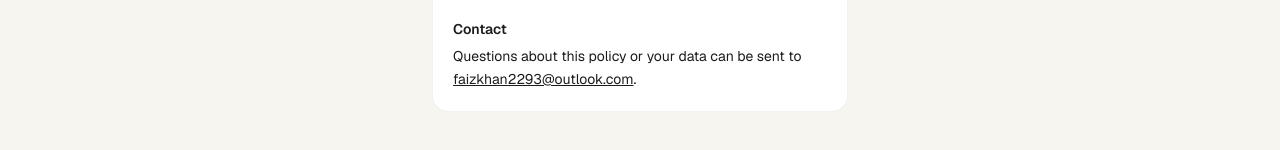
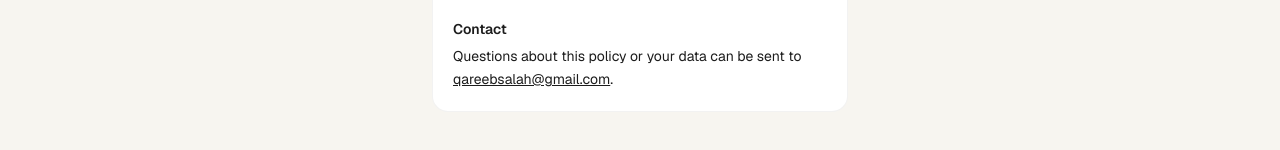
Before and after one commit to harshitdikshit96-svg/qareeb, a Next.js app: page /privacy in a window 1280 px wide. Shown: the part 1015-1165 px from the top of the page. Built offline with nearby package versions, Linux system fonts and the light colour scheme; a web font is replaced by a local one.

Commit message:
contact email id update

```diff
--- a/scripts/geocode-masjids.mjs
+++ b/scripts/geocode-masjids.mjs
@@ -19,7 +19,7 @@ const DATA_PATH = path.join(ROOT, "data", "masjids.json");
 const CACHE_PATH = path.join(ROOT, "data", "geocode-cache.json");
 const CANDIDATES_PATH = path.join(ROOT, "data", "osm-mosque-candidates.json");
 
-const USER_AGENT = "Qareeb-MasjidFinder/0.1 (+mailto:faizkhan2293@outlook.com)";
+const USER_AGENT = "Qareeb-MasjidFinder/0.1 (+mailto:qareebsalah@gmail.com)";
 const SLEEP_MS = 1100; // Nominatim: max 1 request/second
 
 const WORSHIP_TYPES = new Set(["place_of_worship", "mosque"]);
--- a/src/app/privacy/page.tsx
+++ b/src/app/privacy/page.tsx
@@ -77,8 +77,8 @@ export default function PrivacyPolicyPage() {
           <h2 className="font-semibold mb-1">Contact</h2>
           <p>
             Questions about this policy or your data can be sent to{" "}
-            <a href="mailto:faizkhan2293@outlook.com" className="underline">
-              faizkhan2293@outlook.com
+            <a href="mailto:qareebsalah@gmail.com" className="underline">
+              qareebsalah@gmail.com
             </a>
             .
           </p>
```
